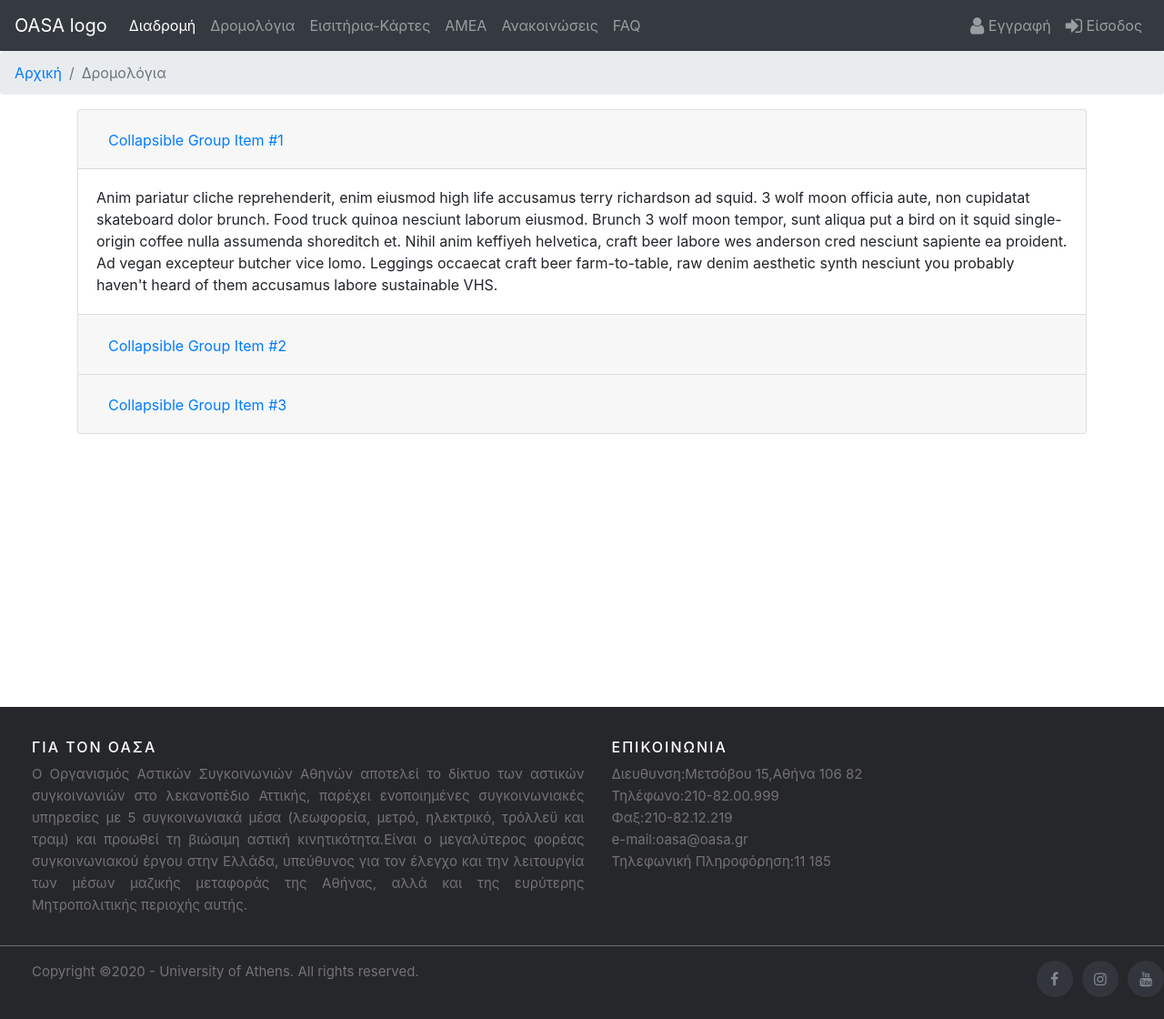
After one commit to maryxan/OASA-re-design, a PHP site: page /dromologia/dromologia.php in a window 1280 px wide. The commit adds this page. Shown: the whole page at 91% size. Run offline with PHP 8.4, Linux system fonts and the light colour scheme.

Commit message:
changed footer/navbar/added validation on update profile

```diff
--- a/amea/amea.php
+++ b/amea/amea.php
@@ -155,7 +155,6 @@
 			<li class="nav-item active"><a class="nav-link" href="../amea/amea.php">ΑΜΕΑ</a></li>
 			<li class="nav-item"><a class="nav-link" href="#">Ανακοινώσεις</a></li>
 			<li class="nav-item"><a class="nav-link" href="../faq/">FAQ</a></li>
-			<li class="nav-item"><a class="nav-link" href="#">Για τον ΟΑΣΑ</a></li>
 		</ul>
 		<ul class="nav navbar-nav navbar-right">
 				<?php
--- a/components/footer/footer.php
+++ b/components/footer/footer.php
@@ -1,7 +1,13 @@
 <?php
     echo '<footer class="site-footer">
         <div class="row" style="margin-left:20px;">
+
             <div class="col-sm-12 col-md-6">
+                <h6>Για τον ΟΑΣΑ</h6>
+                <p class="text-justify">Ο Οργανισμός Αστικών Συγκοινωνιών Αθηνών αποτελεί το δίκτυο των αστικών συγκοινωνιών στο λεκανοπέδιο Αττικής, παρέχει ενοποιημένες συγκοινωνιακές υπηρεσίες με 5 συγκοινωνιακά μέσα (λεωφορεία, μετρό, ηλεκτρικό, τρόλλεϋ και τραμ) και προωθεί τη βιώσιμη αστική κινητικότητα.Eίναι ο μεγαλύτερος φορέας συγκοινωνιακού έργου στην Ελλάδα, υπεύθυνος για τον έλεγχο και την λειτουργία των μέσων μαζικής μεταφοράς της Αθήνας, αλλά και της ευρύτερης Μητροπολιτικής περιοχής αυτής.</p>
+            </div>
+
+            <div class="col-xs-6 col-md-3">
                 <h6>Επικοινωνια</h6>
                 <ul class="footer-links">
                     <li>Διευθυνση:Μετσόβου 15,Αθήνα 106 82</li>
@@ -11,7 +17,9 @@
                     <li>Τηλεφωνική Πληροφόρηση:11 185</li>
                 </ul>
             </div>
+
         </div>
+
         <hr>
         <div class="row" style="margin-left:20px;">
             <div class="col-md-8 col-sm-6 col-xs-12" >
--- a/diadromi/diadromi.php
+++ b/diadromi/diadromi.php
@@ -46,7 +46,6 @@
 				<li class="nav-item"><a class="nav-link" href="../amea/amea.php">ΑΜΕΑ</a></li>
 				<li class="nav-item"><a class="nav-link" href="#">Ανακοινώσεις</a></li>
 				<li class="nav-item"><a class="nav-link" href="../faq/faq.php">FAQ</a></li>
-				<li class="nav-item"><a class="nav-link" href="#">Για τον ΟΑΣΑ</a></li>
 			</ul>
 			<ul class="nav navbar-nav navbar-right">
 				<?php
--- /dev/null
+++ b/dromologia/dromologia.css
@@ -0,0 +1,52 @@
+@import "../css/global.css";
+@import "../components/footer/footer.css";
+  /* Style the form - display items horizontally */
+
+.site-footer {
+
+  margin-top: 300px;
+}
+
+.form-inline {
+    display: flex;
+    flex-flow: row wrap;
+    align-items: center;
+  }
+
+  /* Add some margins for each label */
+  .form-inline label {
+    margin: 5px 10px 5px 0;
+  }
+
+  /* Style the input fields */
+  .form-inline input {
+    vertical-align: middle;
+    margin: 5px 10px 5px 0;
+    padding: 10px;
+    background-color: #fff;
+    border: 1px solid #ddd;
+  }
+
+  /* Style the submit button */
+  .form-inline button {
+    padding: 10px 20px;
+    background-color: dodgerblue;
+    border: 1px solid #ddd;
+    color: white;
+  }
+
+  .form-inline button:hover {
+    background-color: royalblue;
+  }
+
+  /* Add responsiveness - display the form controls vertically instead of horizontally on screens that are less than 800px wide */
+  @media (max-width: 800px) {
+    .form-inline input {
+      margin: 10px 0;
+    }
+
+    .form-inline {
+      flex-direction: column;
+      align-items: stretch;
+    }
+  }
--- /dev/null
+++ b/dromologia/dromologia.php
@@ -0,0 +1,123 @@
+<?php
+
+	include '../db_connection/db_connection.php';
+	session_start();
+
+	include '../login_logout_button.php';
+	include '../signup_profile_button.php';
+
+	?>
+
+
+	<!DOCTYPE html>
+	<html lang="en">
+	<head>
+	<title>OASA.gr</title>
+	<meta http-equiv="content-type" content="text/html; charset=UTF-8">
+	<meta name="viewport" content="width=device-width, initial-scale=1">
+	<!-- <link rel="stylesheet" href="https://maxcdn.bootstrapcdn.com/bootstrap/3.4.1/css/bootstrap.min.css"> -->
+	<link rel="stylesheet" href="https://maxcdn.bootstrapcdn.com/bootstrap/4.4.1/css/bootstrap.min.css">
+	<link rel="stylesheet" href="https://cdnjs.cloudflare.com/ajax/libs/font-awesome/4.7.0/css/font-awesome.min.css">
+	<link rel="stylesheet" type="text/css" href="dromologia.css">
+
+	<script src="https://ajax.googleapis.com/ajax/libs/jquery/3.4.1/jquery.min.js"></script>
+	<!-- <script src="https://maxcdn.bootstrapcdn.com/bootstrap/3.4.1/js/bootstrap.min.js"></script> -->
+	<script src="https://maxcdn.bootstrapcdn.com/bootstrap/4.4.1/js/bootstrap.min.js"></script>
+	<script src="diadromi.js"></script>
+
+	</head>
+	<body>
+    <div class="content">
+	<!--  ============= NAVIGATION BAR ================
+	-->
+	<nav class="navbar navbar-expand-lg navbar-dark bg-dark">
+		<a class="navbar-brand" href="../index.php">OASA logo</a>
+		<button class="navbar-toggler" type="button" data-toggle="collapse" data-target="#navbarSupportedContent" aria-controls="navbarSupportedContent" aria-expanded="false" aria-label="Toggle navigation">
+			<span class="navbar-toggler-icon"></span>
+		</button>
+		<div class="collapse navbar-collapse" id="navbarSupportedContent">
+			<ul class="navbar-nav mr-auto">
+				<li class="nav-item active"><a class="nav-link" href="../diadromi/diadromi.php">Διαδρομή</a></li>
+				<li class="nav-item"><a class="nav-link" href="#">Δρομολόγια</a></li>
+				<li class="nav-item"><a class="nav-link" href="../tickets/tickets.php">Εισιτήρια-Κάρτες</a></li>
+				<li class="nav-item"><a class="nav-link" href="../amea/amea.php">ΑΜΕΑ</a></li>
+				<li class="nav-item"><a class="nav-link" href="#">Ανακοινώσεις</a></li>
+				<li class="nav-item"><a class="nav-link" href="../faq/faq.php">FAQ</a></li>
+			</ul>
+			<ul class="nav navbar-nav navbar-right">
+				<?php
+					echo signup_profile_button();
+				?>
+				<?php
+					echo login_logout_button();
+				?>
+			</ul>
+		</div>
+	</nav>
+
+	<!-- breadcrumbs -->
+	<nav aria-label="breadcrumb">
+	<ol class="breadcrumb">
+	<li class="breadcrumb-item"><a href="index.php">Αρχική</a></li>
+	<li class="breadcrumb-item active" aria-current="page">Δρομολόγια</li>
+	</ol>
+	</nav>
+
+<div class="container">
+<div class="accordion" id="accordionExample">
+  <div class="card">
+    <div class="card-header" id="headingOne">
+      <h2 class="mb-0">
+        <button class="btn btn-link" type="button" data-toggle="collapse" data-target="#collapseOne" aria-expanded="true" aria-controls="collapseOne">
+          Collapsible Group Item #1
+        </button>
+      </h2>
+    </div>
+
+    <div id="collapseOne" class="collapse show" aria-labelledby="headingOne" data-parent="#accordionExample">
+      <div class="card-body">
+        Anim pariatur cliche reprehenderit, enim eiusmod high life accusamus terry richardson ad squid. 3 wolf moon officia aute, non cupidatat skateboard dolor brunch. Food truck quinoa nesciunt laborum eiusmod. Brunch 3 wolf moon tempor, sunt aliqua put a bird on it squid single-origin coffee nulla assumenda shoreditch et. Nihil anim keffiyeh helvetica, craft beer labore wes anderson cred nesciunt sapiente ea proident. Ad vegan excepteur butcher vice lomo. Leggings occaecat craft beer farm-to-table, raw denim aesthetic synth nesciunt you probably haven't heard of them accusamus labore sustainable VHS.
+      </div>
+    </div>
+  </div>
+  <div class="card">
+    <div class="card-header" id="headingTwo">
+      <h2 class="mb-0">
+        <button class="btn btn-link collapsed" type="button" data-toggle="collapse" data-target="#collapseTwo" aria-expanded="false" aria-controls="collapseTwo">
+          Collapsible Group Item #2
+        </button>
+      </h2>
+    </div>
+    <div id="collapseTwo" class="collapse" aria-labelledby="headingTwo" data-parent="#accordionExample">
+      <div class="card-body">
+        Anim pariatur cliche reprehenderit, enim eiusmod high life accusamus terry richardson ad squid. 3 wolf moon officia aute, non cupidatat skateboard dolor brunch. Food truck quinoa nesciunt laborum eiusmod. Brunch 3 wolf moon tempor, sunt aliqua put a bird on it squid single-origin coffee nulla assumenda shoreditch et. Nihil anim keffiyeh helvetica, craft beer labore wes anderson cred nesciunt sapiente ea proident. Ad vegan excepteur butcher vice lomo. Leggings occaecat craft beer farm-to-table, raw denim aesthetic synth nesciunt you probably haven't heard of them accusamus labore sustainable VHS.
+      </div>
+    </div>
+  </div>
+  <div class="card">
+    <div class="card-header" id="headingThree">
+      <h2 class="mb-0">
+        <button class="btn btn-link collapsed" type="button" data-toggle="collapse" data-target="#collapseThree" aria-expanded="false" aria-controls="collapseThree">
+          Collapsible Group Item #3
+        </button>
+      </h2>
+    </div>
+    <div id="collapseThree" class="collapse" aria-labelledby="headingThree" data-parent="#accordionExample">
+      <div class="card-body">
+        Anim pariatur cliche reprehenderit, enim eiusmod high life accusamus terry richardson ad squid. 3 wolf moon officia aute, non cupidatat skateboard dolor brunch. Food truck quinoa nesciunt laborum eiusmod. Brunch 3 wolf moon tempor, sunt aliqua put a bird on it squid single-origin coffee nulla assumenda shoreditch et. Nihil anim keffiyeh helvetica, craft beer labore wes anderson cred nesciunt sapiente ea proident. Ad vegan excepteur butcher vice lomo. Leggings occaecat craft beer farm-to-table, raw denim aesthetic synth nesciunt you probably haven't heard of them accusamus labore sustainable VHS.
+      </div>
+    </div>
+  </div>
+</div>
+</div>
+
+
+
+
+	</div>
+	<?php
+include "../components/footer/footer.php";
+?>
+</body>
+
+	</html>
--- a/faq/faq.php
+++ b/faq/faq.php
@@ -35,7 +35,6 @@
 		<li class="nav-item"><a class="nav-link" href="../amea/amea.php">ΑΜΕΑ</a></li>
 		<li class="nav-item"><a class="nav-link" href="#">Ανακοινώσεις</a></li>
 		<li class="nav-item active"><a class="nav-link" href="../faq/faq.php">FAQ</a></li>
-		<li class="nav-item"><a class="nav-link" href="#">Για τον ΟΑΣΑ</a></li>
 		</ul>
 		<ul class="nav navbar-nav navbar-right">
 		<?php
--- a/index.php
+++ b/index.php
@@ -39,7 +39,6 @@ include 'login_logout_button.php';
 			<li class="nav-item"><a class="nav-link" href="amea/amea.php">ΑΜΕΑ</a></li>
 			<li class="nav-item"><a class="nav-link" href="#">Ανακοινώσεις</a></li>
 			<li class="nav-item"><a class="nav-link" href="faq/faq.php">FAQ</a></li>
-			<li class="nav-item"><a class="nav-link" href="GiatnOASA/giatnoasa.php">Για τον ΟΑΣΑ</a></li>
 		</ul>
 		<ul class="nav navbar-nav navbar-right">
 			<?php
--- a/login/login.php
+++ b/login/login.php
@@ -86,7 +86,6 @@ if (isset($_POST['login_user'])) {
 				<li class="nav-item"><a class="nav-link" href="../amea/amea.php">ΑΜΕΑ</a></li>
 				<li class="nav-item"><a class="nav-link" href="#">Ανακοινώσεις</a></li>
 				<li class="nav-item"><a class="nav-link" href="../faq/faq.php">FAQ</a></li>
-				<li class="nav-item"><a class="nav-link" href="#">Για τον ΟΑΣΑ</a></li>
 			</ul>
 			<ul class="nav navbar-nav navbar-right">
 				<?php
--- a/profile/profile.php
+++ b/profile/profile.php
@@ -38,7 +38,6 @@ include '../signup_profile_button.php';
 				<li class="nav-item"><a class="nav-link" href="../amea/amea.php">ΑΜΕΑ</a></li>
 				<li class="nav-item"><a class="nav-link" href="#">Ανακοινώσεις</a></li>
 				<li class="nav-item"><a class="nav-link" href="../faq/faq.php">FAQ</a></li>
-				<li class="nav-item"><a class="nav-link" href="#">Για τον ΟΑΣΑ</a></li>
 			</ul>
 			<ul class="nav navbar-nav navbar-right">
 				<?php
--- a/signup/signup.php
+++ b/signup/signup.php
@@ -122,7 +122,6 @@ if (isset($_POST['reg_user'])) {
 				<li class="nav-item"><a class="nav-link" href="../amea/amea.php">ΑΜΕΑ</a></li>
 				<li class="nav-item"><a class="nav-link" href="#">Ανακοινώσεις</a></li>
 				<li class="nav-item"><a class="nav-link" href="../faq/faq.php">FAQ</a></li>
-				<li class="nav-item"><a class="nav-link" href="#">Για τον ΟΑΣΑ</a></li>
 			</ul>
 			<ul class="nav navbar-nav navbar-right">
 				<?php
--- a/tickets/tickets.php
+++ b/tickets/tickets.php
@@ -89,7 +89,6 @@ if(isset($_GET["action"]))
         <li class="nav-item"><a class="nav-link" href="../amea/amea.php">ΑΜΕΑ</a></li>
         <li class="nav-item"><a class="nav-link" href="#">Ανακοινώσεις</a></li>
         <li class="nav-item"><a class="nav-link" href="../faq/faq.php">FAQ</a></li>
-        <li class="nav-item"><a class="nav-link" href="#">Για τον ΟΑΣΑ</a></li>
       </ul>
       <ul class="nav navbar-nav navbar-right">
         <?php
--- a/todos.yml
+++ b/todos.yml
@@ -16,13 +16,13 @@ tickets:
  - [x] put images inside a folder
 other:
   - [ ] put logo in navbar
-  - [ ] remove "Για τον ΟΑΣΑ" from navbar
-  - [ ] put "Για τον ΟΑΣΑ" in the footer
+  - [x] remove "Για τον ΟΑΣΑ" from navbar
+  - [x] put "Για τον ΟΑΣΑ" in the footer
 amea:
   - [x] general info on top
 about OASA:
  - [ ] put carousel
 diadromi:
-  - [ ] add route price
+  - [x] add route price
 dromologia:
   - [ ] do
```
Also changed, not shown: dromologia/index.html (added, +8 -0 lines), profile/updateprofile.php (+119 -75 lines).
